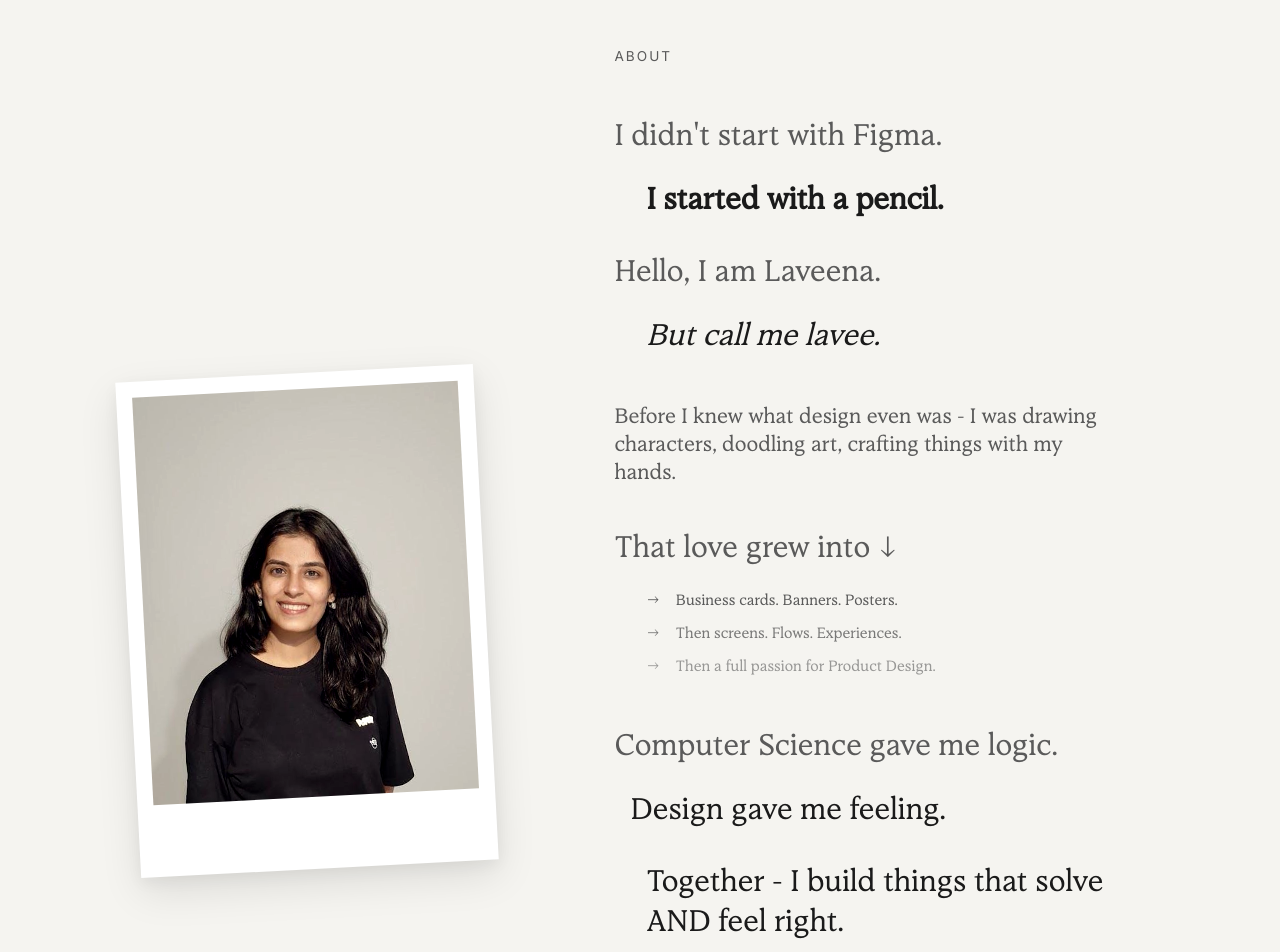
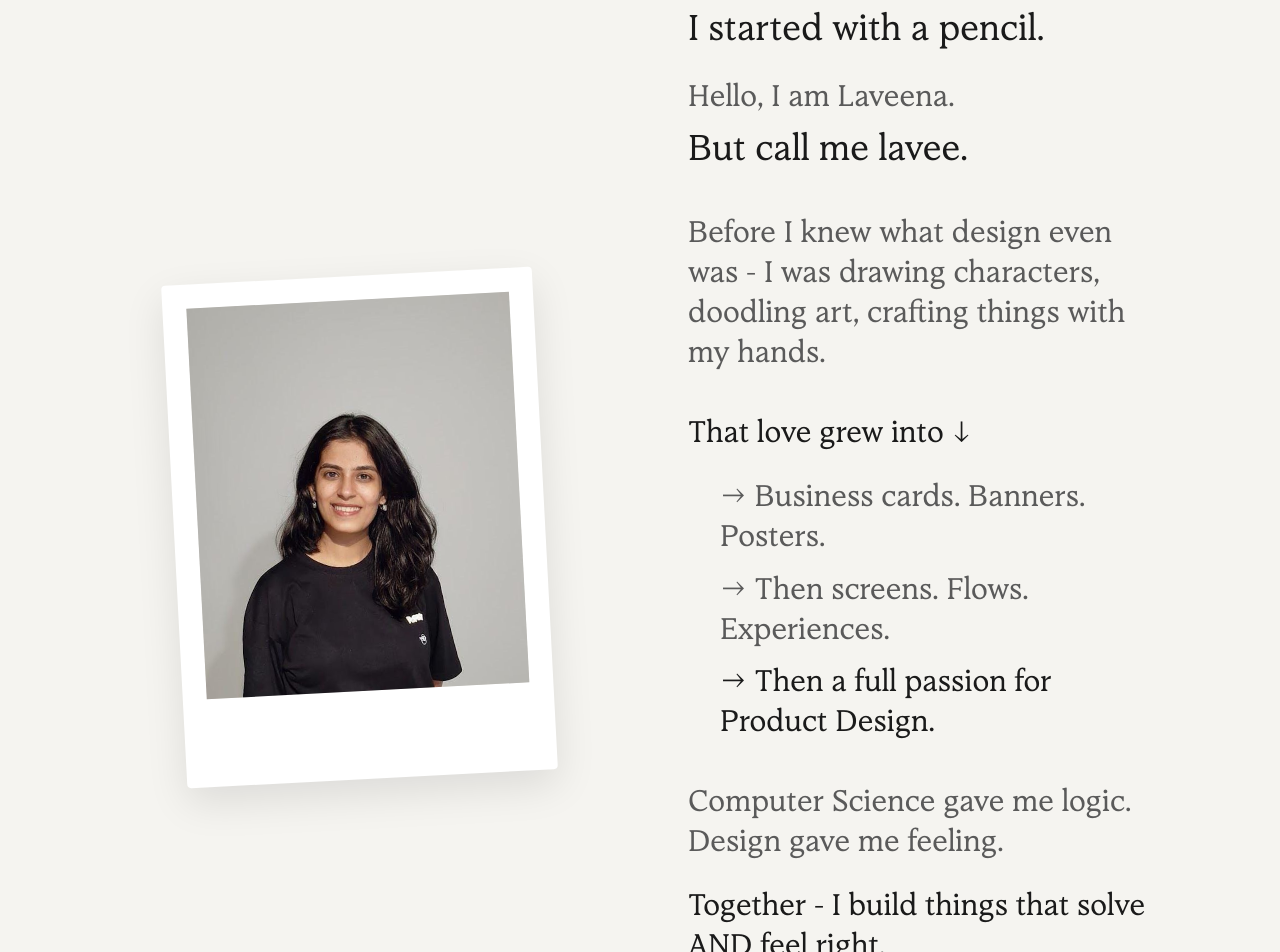
Before and after one commit to laveenahub/Designer, a React (Vite) app: page / in a window 1280 px wide. Shown: the part 980-1932 px from the top of the page. Built offline with nearby package versions, Linux system fonts and the light colour scheme; a web font is replaced by a local one.

Commit message:
Completely redefine the About section with a new poetic two-column typography manifesto and tilting polaroid layout

```diff
--- a/src/App.jsx
+++ b/src/App.jsx
@@ -144,71 +144,59 @@ function App() {
         </section>
 
         {/* --- ABOUT SECTION --- */}
-        <section id="about" className="section" style={{ paddingTop: '100px', paddingBottom: '120px' }}>
-          <div className="container">
+        <section id="about" className="section" style={{ paddingTop: 'var(--space-md)', paddingBottom: 'var(--space-md)' }}>
+          <div className="container about-editorial-grid">
 
-            <div className="about-editorial">
-              {/* Left Column: Photo */}
-              <div className="about-photo-wrapper reveal">
-                <div className="about-photo-card">
-                  <img src="/profile.jpg" alt="Laveena Chetwani" className="about-img" />
+            {/* Left Column: Portrait */}
+            <div className="about-photo-column reveal">
+                <div className="about-photo-wrapper">
+                    <img src="/profile.jpg" alt="Laveena Chetwani" className="about-photo" />
                 </div>
-              </div>
+            </div>
 
-              {/* Right Column: Editorial Text */}
-              <div className="about-content">
-                <span className="about-top-label reveal delay-100">About</span>
-
-                <div className="manifesto-row reveal delay-200 manifesto-shift-1">
-                  I didn't start with Figma.
-                </div>
-                <div className="manifesto-row reveal delay-200 manifesto-shift-2" style={{ fontWeight: '600', color: 'var(--text-primary)' }}>
-                  I started with a pencil.
+            {/* Right Column: Poetic Content */}
+            <div className="about-text-content">
+                <div className="reveal" style={{ fontSize: '0.85rem', textTransform: 'uppercase', letterSpacing: '0.1em', color: 'var(--text-secondary)', marginBottom: '1.5rem', fontFamily: 'var(--font-body)' }}>
+                    ABOUT
                 </div>
 
-                <div className="manifesto-row reveal delay-300 manifesto-shift-1" style={{ marginTop: '2rem' }}>
-                  Hello, I am Laveena.
-                </div>
-                <div className="manifesto-row reveal delay-300 manifesto-shift-2" style={{ fontStyle: 'italic', fontWeight: '500' }}>
-                  But call me lavee.
+                <div className="about-editorial-line reveal delay-100" style={{ display: 'flex', gap: '3rem', flexWrap: 'wrap', alignItems: 'baseline' }}>
+                    <span style={{ color: 'var(--text-secondary)' }}>I didn't start with Figma.</span>
+                    <span style={{ fontSize: '1.2em' }}>I started with a pencil.</span>
                 </div>
 
-                <div className="manifesto-row reveal delay-400 manifesto-shift-1" style={{ marginTop: '3rem', fontSize: 'clamp(1.1rem, 2vw, 1.4rem)', maxWidth: '95%' }}>
-                  Before I knew what design even was - I was drawing characters, doodling art, crafting things with my hands.
+                <div className="about-editorial-line reveal delay-100" style={{ marginTop: '1.5rem' }}>
+                    <span style={{ color: 'var(--text-secondary)', display: 'block' }}>Hello, I am Laveena.</span>
+                    <span style={{ fontSize: '1.2em', display: 'block', marginTop: '0.5rem' }}>But call me lavee.</span>
                 </div>
 
-                <div className="manifesto-row reveal delay-500 manifesto-shift-1" style={{ marginTop: '2.5rem' }}>
-                  That love grew into &darr;
+                <div className="about-editorial-line reveal delay-200" style={{ color: 'var(--text-secondary)', marginTop: '2.5rem' }}>
+                    Before I knew what design even was - I was drawing characters, doodling art, crafting things with my hands.
                 </div>
 
-                <div className="manifesto-arrow-row reveal delay-500">
-                  <span>&rarr;</span> <span>Business cards. Banners. Posters.</span>
-                </div>
-                <div className="manifesto-arrow-row reveal delay-500" style={{ opacity: 0.8 }}>
-                  <span>&rarr;</span> <span>Then screens. Flows. Experiences.</span>
-                </div>
-                <div className="manifesto-arrow-row reveal delay-500" style={{ opacity: 0.6 }}>
-                  <span>&rarr;</span> <span>Then a full passion for Product Design.</span>
+                <div className="about-editorial-line reveal delay-300" style={{ marginTop: '2.5rem' }}>
+                    That love grew into &darr;
                 </div>
 
-                <div className="manifesto-row reveal delay-500 manifesto-shift-1" style={{ marginTop: '3rem' }}>
-                  Computer Science gave me logic.
-                </div>
-                <div className="manifesto-row reveal delay-500 manifesto-shift-4">
-                  Design gave me feeling.
+                <div className="about-editorial-line reveal delay-400" style={{ paddingLeft: '2rem', display: 'flex', flexDirection: 'column', gap: '0.8rem', marginTop: '1.5rem', color: 'var(--text-secondary)' }}>
+                    <div>&rarr; Business cards. Banners. Posters.</div>
+                    <div>&rarr; Then screens. Flows. Experiences.</div>
+                    <div style={{ color: 'var(--text-primary)' }}>&rarr; Then a full passion for Product Design.</div>
                 </div>
 
-                <div className="manifesto-row reveal delay-500 manifesto-shift-2" style={{ marginTop: '2rem' }}>
-                  Together - I build things that solve AND feel right.
+                <div className="about-editorial-line reveal delay-400" style={{ marginTop: '2.5rem', color: 'var(--text-secondary)' }}>
+                    Computer Science gave me logic.<br/>
+                    Design gave me feeling.
                 </div>
 
-                <div className="manifesto-row reveal delay-500 manifesto-shift-1" style={{ marginTop: '3rem' }}>
-                  Because I believe one thing deeply -
+                <div className="about-editorial-line reveal delay-500" style={{ marginTop: '1.5rem' }}>
+                    Together - I build things that solve AND feel right.
                 </div>
-                <div className="manifesto-emphasis reveal delay-500 manifesto-shift-2" style={{ marginTop: '0.5rem', fontWeight: '500' }}>
-                  Design should solve. Not decorate.
+
+                <div className="about-editorial-line reveal delay-500" style={{ marginTop: '2.5rem' }}>
+                    <span style={{ color: 'var(--text-secondary)', display: 'block' }}>Because I believe one thing deeply -</span>
+                    <span style={{ fontSize: '1.2em', display: 'block', marginTop: '0.5rem' }}>Design should solve. Not decorate.</span>
                 </div>
-              </div>
             </div>
 
           </div>
--- a/src/index.css
+++ b/src/index.css
@@ -257,111 +257,73 @@ ul {
 .section-label::after { content: ' ]'; opacity: 0.4; }
 
 /* ==========================================================================
-   About / Manifesto Section (Editorial Layout)
+   About / Manifesto Section
    ========================================================================== */
-.about-editorial {
+.manifesto-wrap {
+    max-width: 900px;
+}
+
+.manifesto-line {
+    font-family: var(--font-heading);
+    font-size: clamp(1.8rem, 4vw, 3.5rem);
+    line-height: 1.3;
+    font-weight: 400;
+    margin-bottom: var(--space-lg);
+}
+
+.manifesto-line:last-child {
+    font-style: italic;
+    color: var(--text-secondary);
+}
+
+.about-editorial-grid {
     display: grid;
-    grid-template-columns: 1fr 1.5fr;
-    gap: 8rem;
+    grid-template-columns: 1fr 1fr;
+    gap: 6rem;
     align-items: center;
-    padding: var(--space-xl) 0;
+}
+
+.about-photo-column {
+    display: flex;
+    justify-content: center;
+    align-items: center;
 }
 
 .about-photo-wrapper {
     position: relative;
-    width: 100%;
+    width: 80%;
     max-width: 450px;
-    margin: 0 auto;
-    perspective: 1000px;
-}
-
-.about-photo-card {
+    aspect-ratio: 3/4;
+    padding: 24px 24px 80px 24px;
     background: #fff;
-    padding: 1rem 1rem 4rem 1rem;
-    box-shadow: 0 15px 40px rgba(0,0,0,0.1), 0 5px 15px rgba(0,0,0,0.05);
+    box-shadow: 0 15px 40px rgba(0,0,0,0.1);
     transform: rotate(-3deg);
+    border-radius: 4px;
     transition: transform 0.6s cubic-bezier(0.25, 1, 0.5, 1);
 }
 
-.about-photo-card:hover {
+.about-photo-wrapper:hover {
     transform: rotate(-1deg) scale(1.02);
 }
 
-.about-img {
+.about-photo {
     width: 100%;
-    height: auto;
-    aspect-ratio: 4/5;
+    height: 100%;
     object-fit: cover;
-    filter: sepia(10%) contrast(1.1);
+    background: #e0ded8;
 }
 
-.about-content {
+.about-text-content {
     font-family: var(--font-heading);
-    line-height: 1.25;
+    display: flex;
+    flex-direction: column;
 }
 
-.about-top-label {
-    font-family: var(--font-body);
-    font-size: 0.85rem;
-    text-transform: uppercase;
-    letter-spacing: 0.15em;
-    color: var(--text-secondary);
-    margin-bottom: 3rem;
-    display: block;
-}
-
-.manifesto-row {
-    margin-bottom: 1.5rem;
-    display: flex;
-    flex-direction: column;
-    font-size: clamp(1.2rem, 2.5vw, 2rem);
+.about-editorial-line {
+    font-size: clamp(1.4rem, 2.5vw, 2.2rem);
+    line-height: 1.25;
     color: var(--text-primary);
-}
-
-/* Specific Asymmetrical Typography Shifts */
-.manifesto-shift-1 {
-    margin-left: 0;
-    color: var(--text-secondary);
-}
-.manifesto-shift-2 {
-    margin-left: 2rem;
-}
-.manifesto-shift-3 {
-    margin-left: 4rem;
-    color: var(--text-secondary);
-}
-.manifesto-shift-4 {
-    margin-left: 1rem;
-}
-.manifesto-arrow-row {
-    display: flex;
-    gap: 1rem;
-    margin-left: 2rem;
-    margin-bottom: 0.8rem;
-    color: var(--text-secondary);
-}
-
-.manifesto-emphasis {
-    font-size: clamp(1.6rem, 3.5vw, 2.8rem);
-    color: var(--text-primary);
-    font-style: italic;
-    margin-bottom: 2rem;
-}
-
-@media screen and (max-width: 900px) {
-    .about-editorial {
-        grid-template-columns: 1fr;
-        gap: 4rem;
-    }
-    .about-photo-wrapper {
-        margin-bottom: 2rem;
-    }
-    .manifesto-row {
-        margin-left: 0 !important; /* Reset asymmetry on mobile structurally */
-    }
-    .manifesto-arrow-row {
-        margin-left: 1rem;
-    }
+    margin: 0;
 }
 
 /* ==========================================================================
@@ -668,6 +630,16 @@ ul {
         margin-left: 0;
     }
 
+    .about-editorial-grid {
+        grid-template-columns: 1fr;
+        gap: var(--space-xl);
+    }
+
+    .about-photo-wrapper {
+        width: 100%;
+        max-width: 320px;
+    }
+
     .projects-grid {
         gap: var(--space-lg);
     }
```
